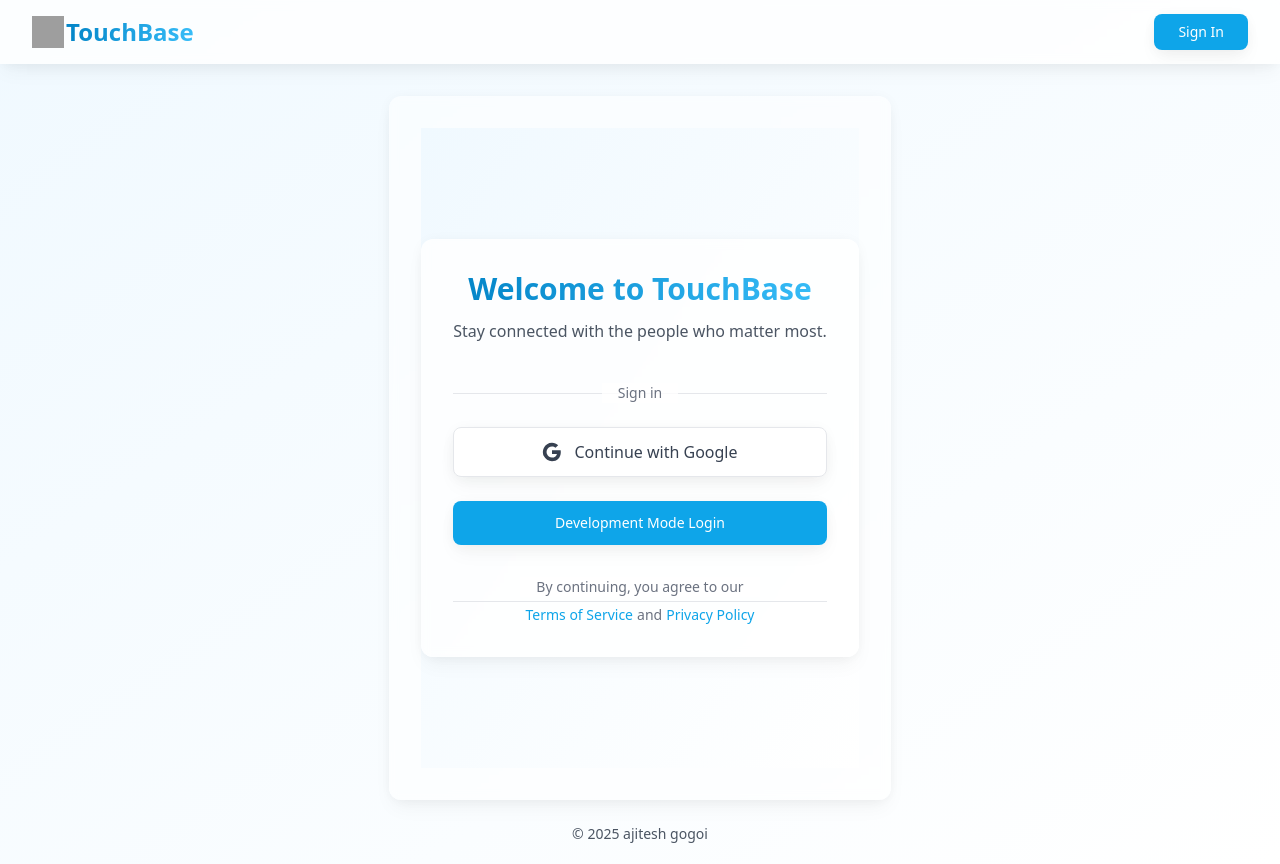
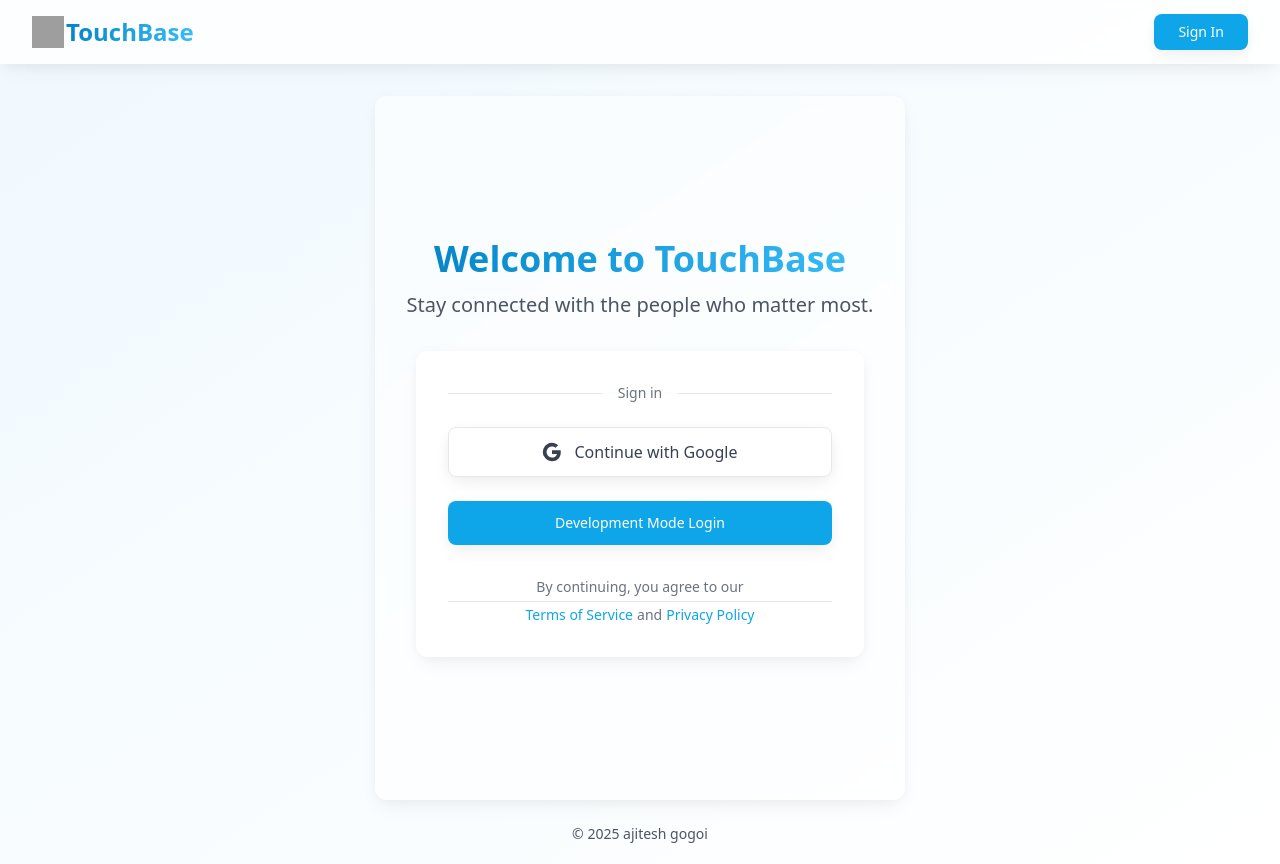
Before and after one commit to ajiteshgogoi/touchbase, a React (Vite) app: page /login in a window 1280 px wide. Built offline with nearby package versions, Linux system fonts and the light colour scheme; no server answers; grey boxes are pictures that could not be loaded.

Commit message:
Update Login.tsx

```diff
--- a/src/components/auth/Login.tsx
+++ b/src/components/auth/Login.tsx
@@ -51,18 +51,18 @@ export const Login = () => {
   };
 
   return (
-    <div className="min-h-[80vh] flex items-center justify-center bg-gradient-to-br from-primary-50 to-white">
-      <div className="max-w-md w-full p-8 bg-white/80 backdrop-blur-sm rounded-xl shadow-soft">
+    <div className="min-h-[80vh] flex flex-col items-center justify-center space-y-8">
       <div className="text-center space-y-3">
-          <h2 className="text-3xl font-bold bg-gradient-to-r from-primary-600 to-primary-400 bg-clip-text text-transparent">
+        <h2 className="text-4xl font-bold bg-gradient-to-r from-primary-600 to-primary-400 bg-clip-text text-transparent">
           Welcome to TouchBase
         </h2>
-          <p className="text-gray-600">
+        <p className="text-xl text-gray-600">
           Stay connected with the people who matter most.
         </p>
       </div>
 
-        <div className="mt-10 space-y-6">
+      <div className="max-w-md w-full p-8 bg-white/80 backdrop-blur-sm rounded-xl shadow-soft">
+        <div className="space-y-6">
           <div className="relative">
             <div className="absolute inset-0 flex items-center">
               <div className="w-full border-t border-gray-200"></div>
```
Lines whose indentation alone changed are shown as unchanged.
